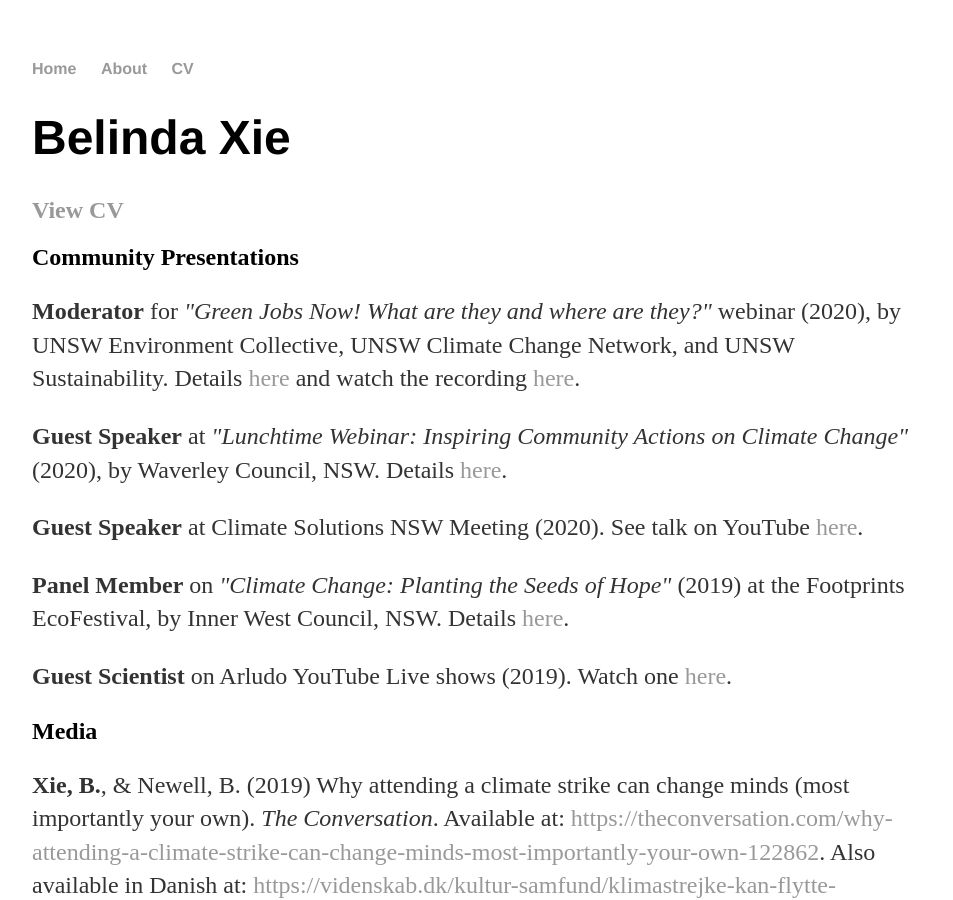
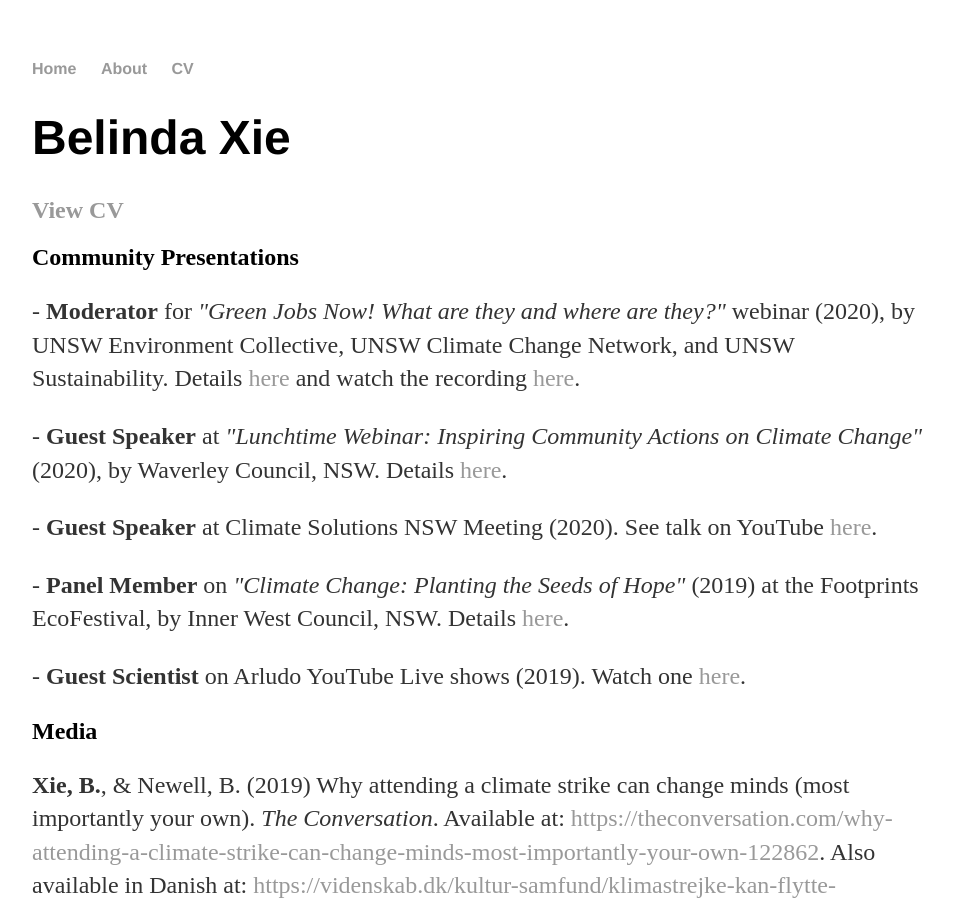
Before and after one commit to belindaxie/belindaxie.github.io, a Jekyll site: the page built from cv/index.html, in a window 1280 px wide and 900 px high. Shown: the whole window, without its empty margins (160-1113 px from the left). Built offline with Jekyll 4.4.1, drawn with Linux system fonts in a browser that asks for light colours.

Commit message:
experiment with dashes to bullet point each item

```diff
--- a/cv/index.html
+++ b/cv/index.html
@@ -18,15 +18,15 @@ title: CV of Belinda Xie
 
 <h2>Community Presentations</h2>
 
-	<p><strong>Moderator</strong> for <em>"Green Jobs Now! What are they and where are they?"</em> webinar (2020), by UNSW Environment Collective, UNSW Climate Change Network, and UNSW Sustainability. Details <a href="https://www.eventbrite.com.au/e/green-jobs-now-what-are-they-and-where-are-they-tickets-110236075068">here</a> and watch the recording <a href="https://drive.google.com/file/d/1JJPYxx1rsS421ggE4arLyFjfEmi2Jcrg/view">here</a>.</p>
+	<p>- <strong>Moderator</strong> for <em>"Green Jobs Now! What are they and where are they?"</em> webinar (2020), by UNSW Environment Collective, UNSW Climate Change Network, and UNSW Sustainability. Details <a href="https://www.eventbrite.com.au/e/green-jobs-now-what-are-they-and-where-are-they-tickets-110236075068">here</a> and watch the recording <a href="https://drive.google.com/file/d/1JJPYxx1rsS421ggE4arLyFjfEmi2Jcrg/view">here</a>.</p>
 
-	<p><strong>Guest Speaker</strong> at <em>"Lunchtime Webinar: Inspiring Community Actions on Climate Change"</em> (2020), by Waverley Council, NSW. Details <a href="https://www.eventbrite.com.au/e/lunchtime-webinar-inspiring-community-actions-on-climate-change-tickets-103200326956">here</a>.</p>
+	<p>- <strong>Guest Speaker</strong> at <em>"Lunchtime Webinar: Inspiring Community Actions on Climate Change"</em> (2020), by Waverley Council, NSW. Details <a href="https://www.eventbrite.com.au/e/lunchtime-webinar-inspiring-community-actions-on-climate-change-tickets-103200326956">here</a>.</p>
 
-	<p><strong>Guest Speaker</strong> at Climate Solutions NSW Meeting (2020). See talk on YouTube <a href="https://www.youtube.com/watch?v=xhizP_KP_cU">here</a>.</p>
+	<p>- <strong>Guest Speaker</strong> at Climate Solutions NSW Meeting (2020). See talk on YouTube <a href="https://www.youtube.com/watch?v=xhizP_KP_cU">here</a>.</p>
 
-	<p><strong>Panel Member</strong> on <em>"Climate Change: Planting the Seeds of Hope"</em> (2019) at the Footprints EcoFestival, by Inner West Council, NSW. Details <a href="https://www.innerwest.nsw.gov.au/explore/whats-on/events-in-detail/footprints-ecofestival/talks-discussions-and-open-studios">here</a>.</p>
+	<p>- <strong>Panel Member</strong> on <em>"Climate Change: Planting the Seeds of Hope"</em> (2019) at the Footprints EcoFestival, by Inner West Council, NSW. Details <a href="https://www.innerwest.nsw.gov.au/explore/whats-on/events-in-detail/footprints-ecofestival/talks-discussions-and-open-studios">here</a>.</p>
 
-	<p><strong>Guest Scientist</strong> on Arludo YouTube Live shows (2019). Watch one <a href="https://www.youtube.com/watch?v=JGopOUZQSHU">here</a>.</p>
+	<p>- <strong>Guest Scientist</strong> on Arludo YouTube Live shows (2019). Watch one <a href="https://www.youtube.com/watch?v=JGopOUZQSHU">here</a>.</p>
 
 <h2>Media</h2>
 
```
